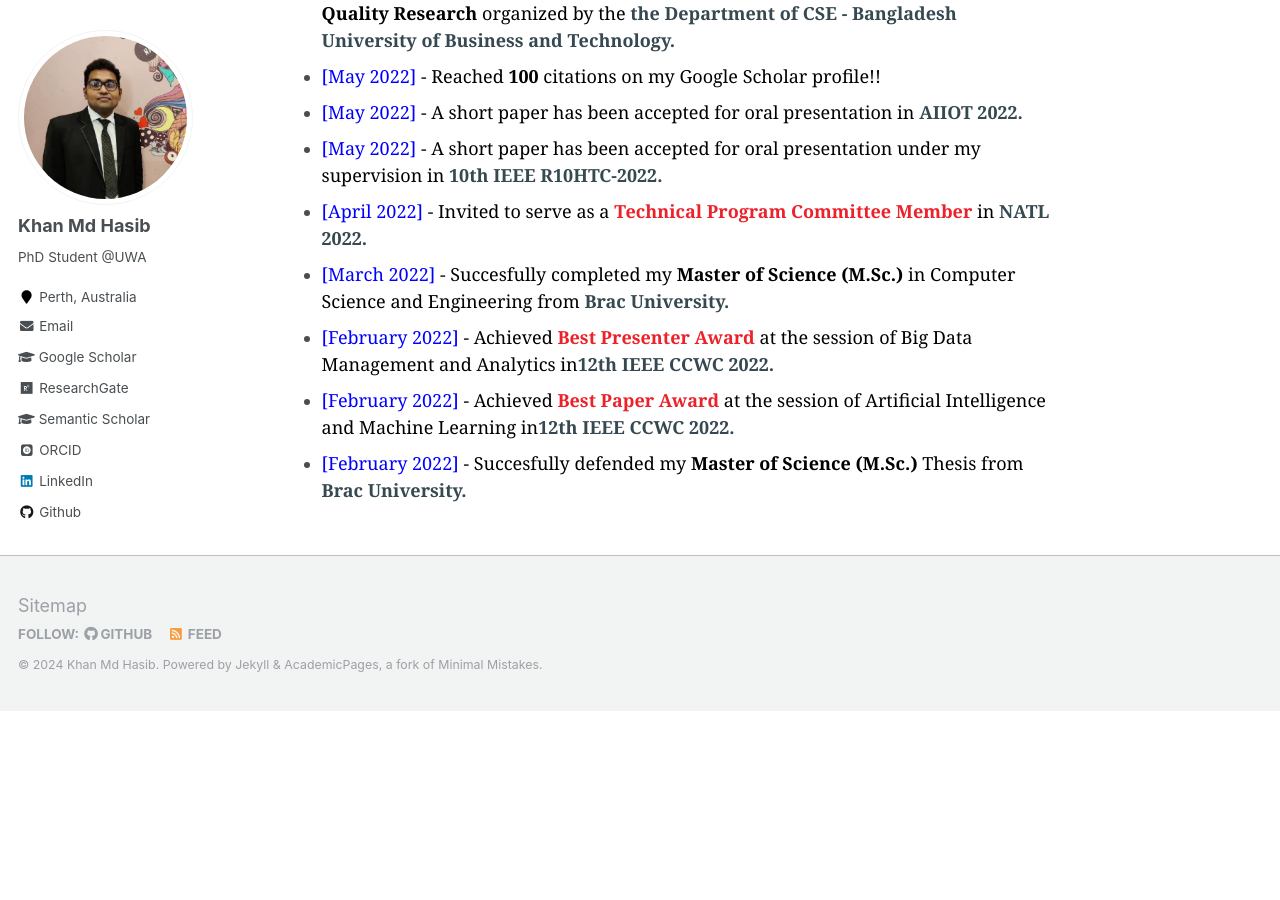
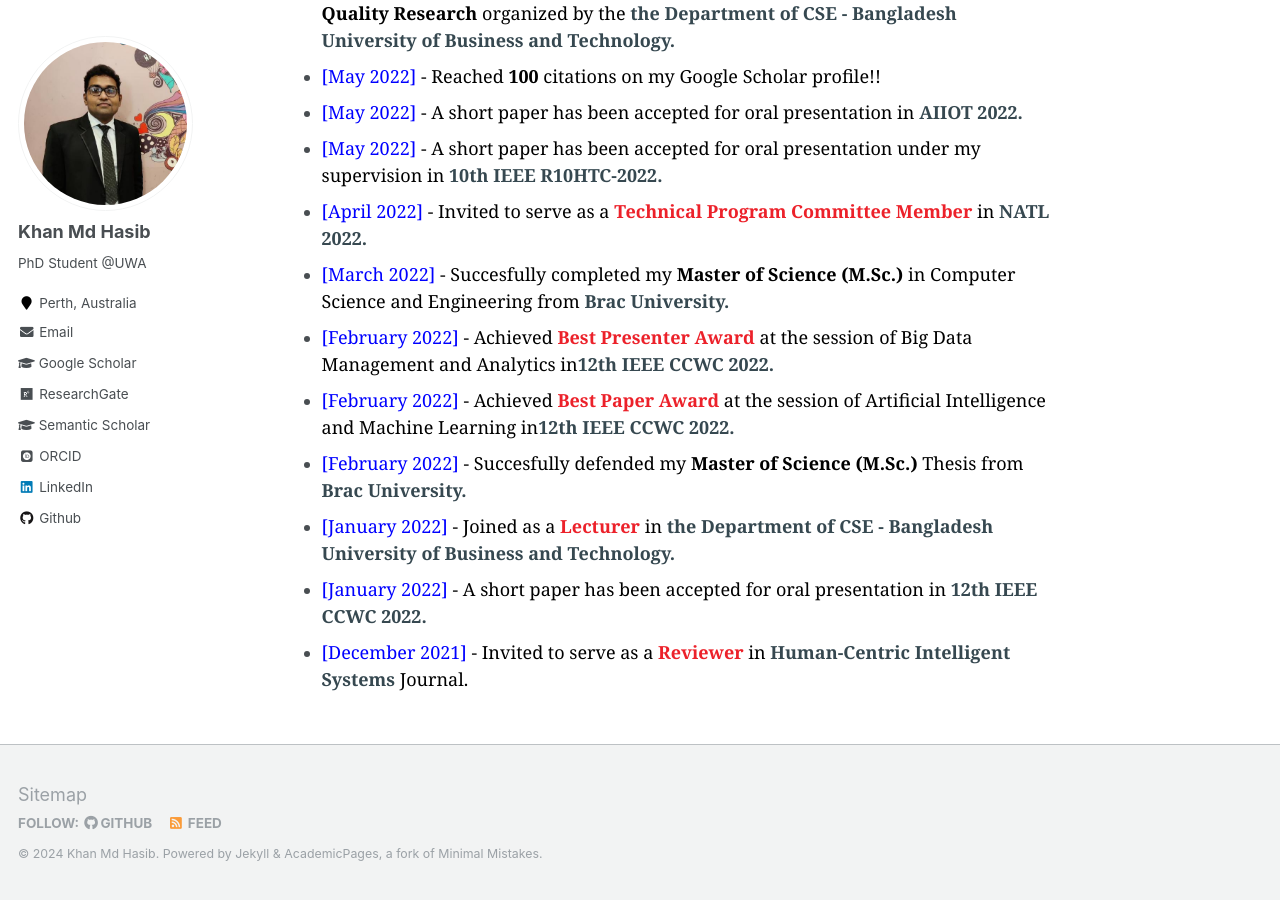
Before and after one commit to hasibaust13/hasibaust13.github.io, a Jekyll site: the page built from _pages/about.md, in a window 1280 px wide and 900 px high, scrolled down 4575 px. Built offline with Jekyll 4.4.1, drawn with Linux system fonts in a browser that asks for light colours; some web fonts are replaced; before the commit the page ends 5286 px from its top, so only the background shows below that.

Commit message:
about.md

```diff
--- a/_pages/about.md
+++ b/_pages/about.md
@@ -85,3 +85,6 @@ redirect_from:
 * <span style="font-family:Georgia; color:black"><span style="color:Blue">[February 2022]</span> - Achieved  <span style="color:#ec212a;font-weight:bold">Best Presenter Award</span> at the session of Big Data Management and Analytics in<a href="https://ieee-ccwc.org/" target="_blank" style="color:#364850;font-weight:bold">12th IEEE CCWC  2022.
 * <span style="font-family:Georgia; color:black"><span style="color:Blue">[February 2022]</span> - Achieved  <span style="color:#ec212a;font-weight:bold">Best Paper Award</span> at the session of Artificial Intelligence and Machine Learning in<a href="https://ieee-ccwc.org/" target="_blank" style="color:#364850;font-weight:bold">12th IEEE CCWC  2022.
 * <span style="font-family:Georgia; color:black"><span style="color:Blue">[February 2022]</span> - Succesfully defended my <b> Master of Science (M.Sc.)</b> Thesis from <a href="https://www.bracu.ac.bd/" target="_blank" style="color:#364850;font-weight:bold"> Brac University.
+* <span style="font-family:Georgia; color:black"><span style="color:Blue">[January 2022]</span> - Joined as a  <span style="color:#ec212a;font-weight:bold">Lecturer</span> in <a href="https://cse.bubt.edu.bd/" target="_blank" style="color:#364850;font-weight:bold"> the Department of CSE - Bangladesh University of Business and Technology.
+* <span style="font-family:Georgia; color:black"><span style="color:Blue">[January 2022]</span> - A short paper has been accepted for oral presentation in <a href="https://ieee-ccwc.org/" target="_blank" style="color:#364850;font-weight:bold">12th IEEE CCWC  2022.
+* <span style="font-family:Georgia; color:black"><span style="color:Blue">[December 2021]</span> - Invited to serve as a  <span style="color:#ec212a;font-weight:bold">Reviewer</span> in <a href="https://www.atlantis-press.com/journals/HCIS" target="_blank" style="color:#364850;font-weight:bold">Human-Centric Intelligent Systems </a> Journal.
```
Also changed, not shown: 2 other files.
